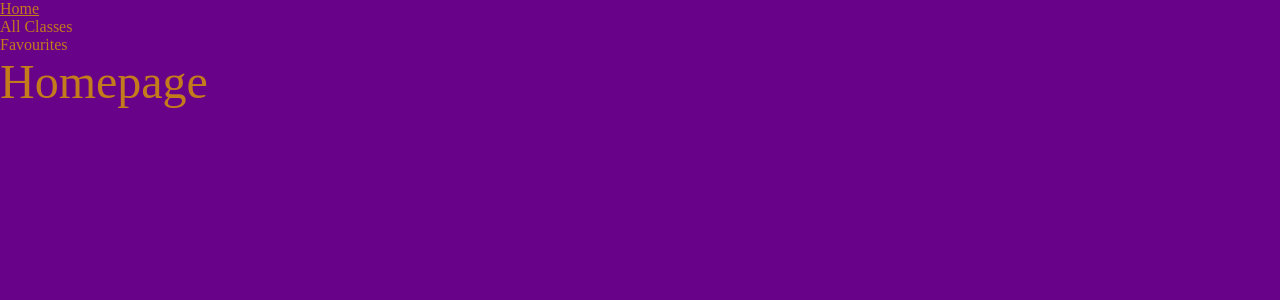
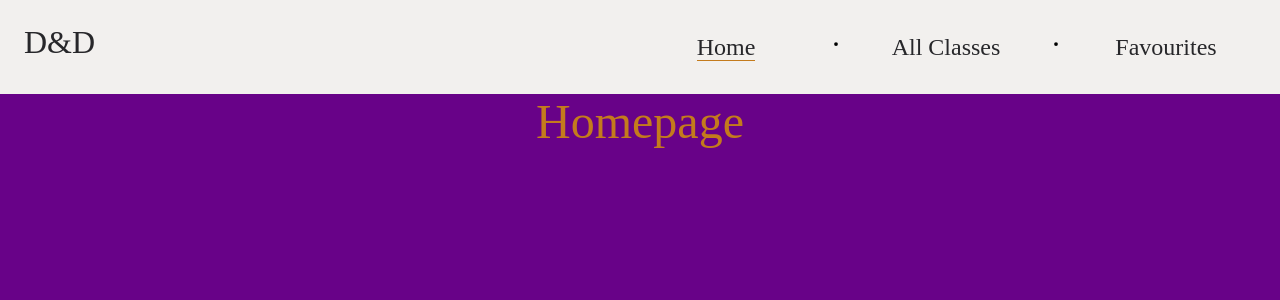
Before and after one commit to natasja-sluis/dnd-character-app, a React (Vite) app: page / in a window 1280 px wide. Shown: the top 300 px of the page. Built offline with nearby package versions, Linux system fonts and the light colour scheme; a web font is replaced by a local one.

Commit message:
added styling to nav bar

```diff
--- a/src/components/Navigation/Navigation.jsx
+++ b/src/components/Navigation/Navigation.jsx
@@ -3,17 +3,40 @@ import {NavLink} from "react-router-dom";
 
 function Navigation() {
     return <nav>
-        <ul>
-            <li>
-                <NavLink to="/">Home</NavLink></li>
-            <li>
-                <NavLink to="/overview">All Classes</NavLink>
-            </li>
-            <li>
-                <NavLink to="/favourites">Favourites</NavLink>
-            </li>
-        </ul>
-        </nav>
+        <div className="navigation-container">
+            <h2 className="navigation-title">D&D</h2>
+            <ul className="navigation-inner-container">
+                <li className="navigation-item">
+                    <NavLink
+                        className= {({isActive}) => isActive ? "active-link" : "default-link"}
+                        to="/">Home
+                    </NavLink>
+                </li>
+                <li className="default-link">
+                    <img className="navigation-dot"
+                         src="/src/assets/icons/dot.svg"
+                         alt="dot"/>
+                </li>
+                <li className="navigation-item">
+                    <NavLink
+                        className= {({isActive}) => isActive ? "active-link" : "default-link"}
+                        to="/overview">All Classes
+                    </NavLink>
+                </li>
+                <li className="default-link">
+                    <img className="navigation-dot"
+                         src="/src/assets/icons/dot.svg"
+                         alt="dot"/>
+                </li>
+                <li className="navigation-item">
+                    <NavLink
+                        className= {({isActive}) => isActive ? "active-link" : "default-link"}
+                        to="/favourites">Favourites
+                    </NavLink>
+                </li>
+            </ul>
+        </div>
+    </nav>
 }
 
 export default Navigation;
--- a/src/components/Navigation/navigation.css
+++ b/src/components/Navigation/navigation.css
@@ -0,0 +1,41 @@
+
+.navigation-container {
+    display: flex;
+    flex-direction: row;
+    justify-content: center;
+    padding: 1.5rem;
+    background-color: var(--secondary-color);
+}
+
+.navigation-inner-container {
+    flex-basis: 100%;
+    display: flex;
+    flex-direction: row;
+    justify-content: flex-end;
+    align-items: center;
+}
+
+.navigation-item {
+    flex-basis: 180px;
+}
+
+.navigation-title {
+    color: var(--secondary-text-color);
+}
+
+.navigation-dot {
+    width: 2.5rem;
+}
+
+.default-link, .active-link {
+    font-size: 1.5rem;
+    color: var(--secondary-text-color);
+}
+
+.default-link {
+    border-bottom: transparent;
+}
+
+.active-link {
+    border-bottom: 1px solid var(--accent-color);
+}
--- a/src/index.css
+++ b/src/index.css
@@ -60,6 +60,10 @@ ul, li {
 
 /*//////////////////////////////2. Typografie//////////////////////////////////////////////////*/
 
+body {
+  text-align: center;
+}
+
 h1, h2, h3 {
   color: var(--accent-color);
   font-family: var(--header-font), serif;
```
